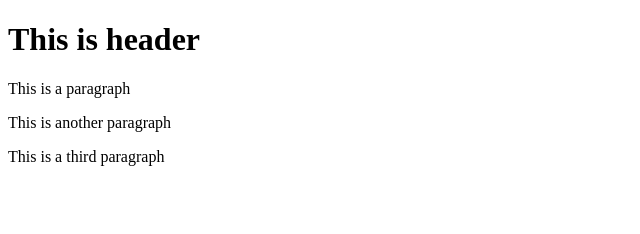
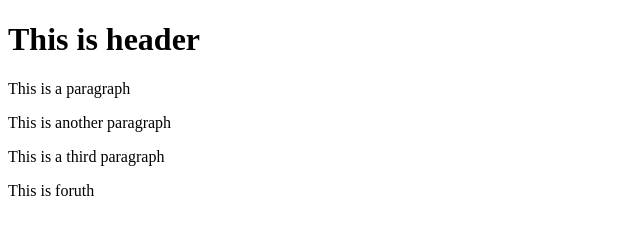
Before and after one commit to talhahisham92/git-test, a website: page index.html in a window 1280 px wide. Shown: the whole page, without its empty margins (0-640 px from the left). Drawn offline with Linux system fonts and the light colour scheme.

Commit message:
using NPM

```diff
--- a/index.html
+++ b/index.html
@@ -5,5 +5,6 @@
         <p>This is a paragraph</p>
         <p>This is another paragraph</p>
         <p>This is a third paragraph</p>
+        <p>This is foruth</p>
     </body>
 </html>
```
Also changed, not shown: package.json (added, +24 -0 lines), 2 other files.
